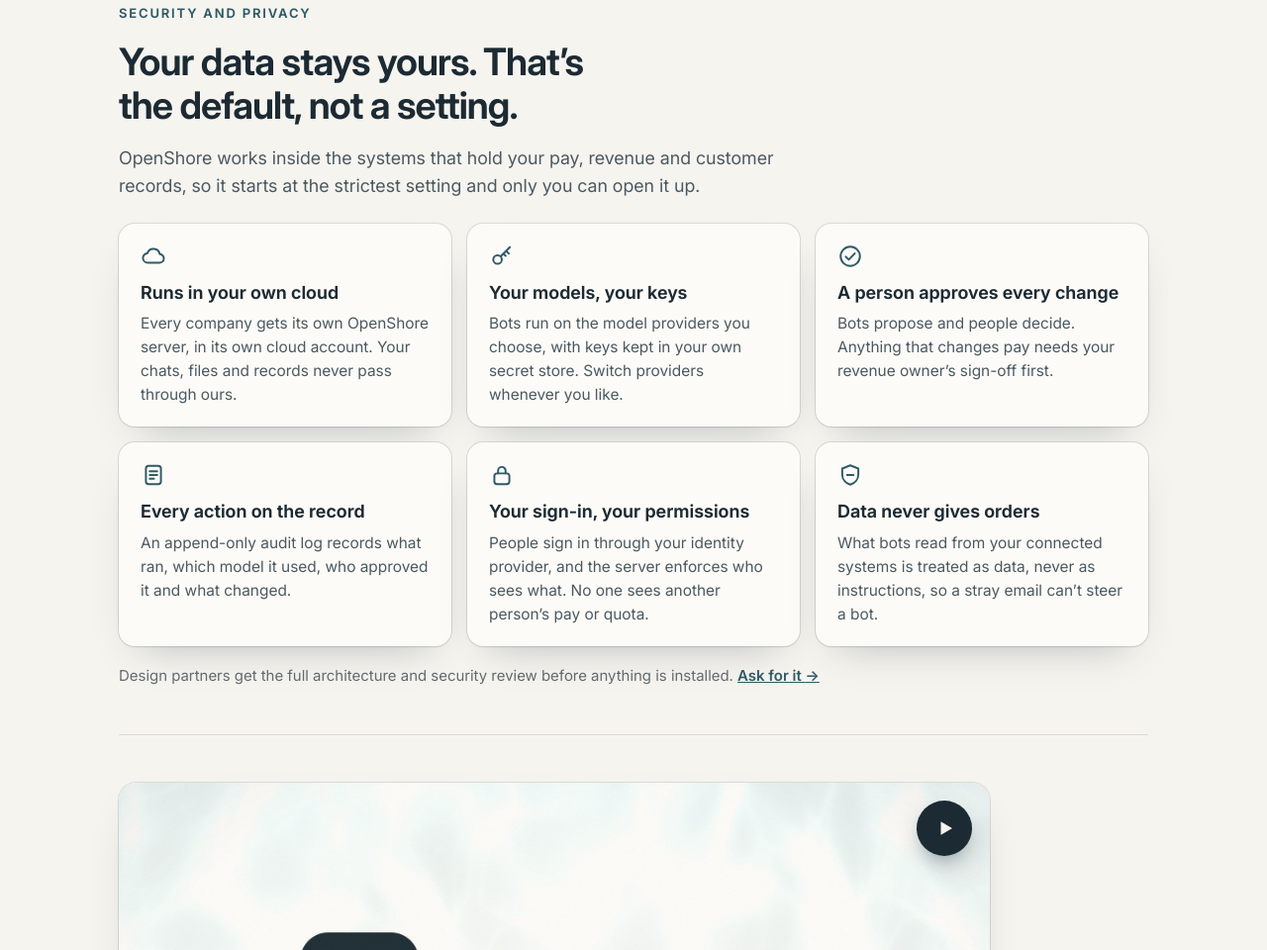
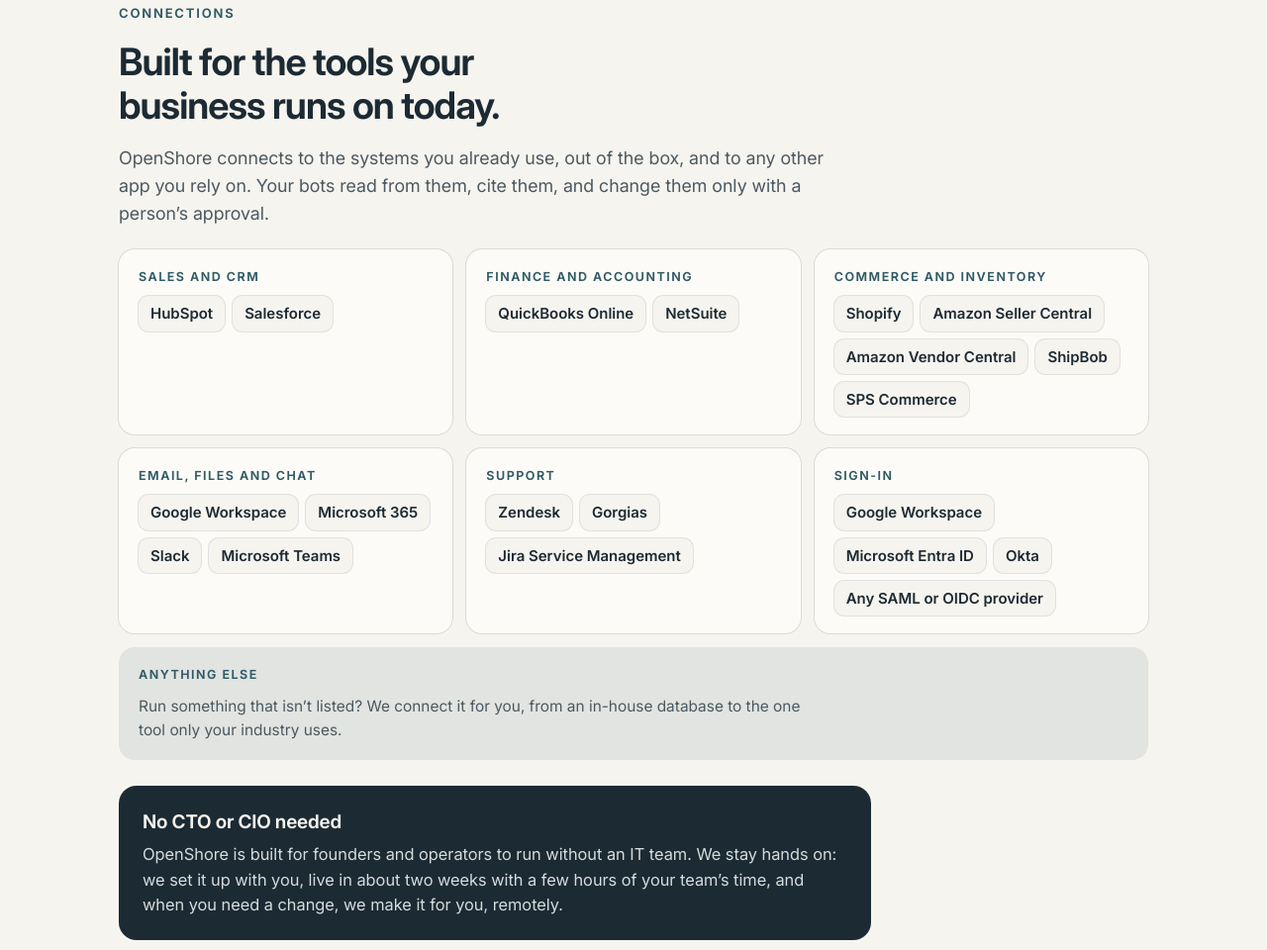
Before and after one commit to openshore-labs/OpenShore.ai-marketing-site, an Eleventy site: page src/index.njk in a window 1280 px wide. Shown: the part 1720-2680 px from the top of the page at 99% size. Built offline with nearby package versions, Linux system fonts and the light colour scheme; Eleventy itself is replaced by a stand-in of ours; files that its build step writes are made by us from their sources.

Commit message:
feat: connections, hands-on setup, the CFO line and the founder line (#5)
From the second cold read (founder, 2026-11-18):
- Connections section after the worked examples: the out-of-the-box
  connectors from the product plan, grouped (src/_data/connections.js),
  names only, plus "anything else" connected for you.
- No CTO or CIO needed: built for founders to run, set up with you in
  about two weeks, and changed for you remotely when you need it.
- Who it's for leads with "Your two-person ops team works like ten." and a
  short line telling bots from agents, with the product tour as the hook.
- The design partner offer gains a CFO line and a line on the founder's
  background, linked to Grow with Us.


Claude-Session: https://claude.ai/code/session_01JMDT1VSUzq9i6TkBqUqdMm

Co-authored-by: Claude <noreply@anthropic.com>

```diff
--- /dev/null
+++ b/src/_data/connections.js
@@ -0,0 +1,20 @@
+// The systems OpenShore connects to out of the box (founder, 2026-11-18),
+// shown on the home page (_includes/ent-connections.njk). Every name here is
+// a connector in the product plan (openshore.enterprise, docs/ENTERPRISE_PLAN.md:
+// HubSpot, Salesforce, Shopify and QuickBooks Online from milestone 4b;
+// Google Workspace, Microsoft 365, Slack, Teams, SPS Commerce, Amazon, NetSuite
+// and ShipBob from 4c; Zendesk, Gorgias and Jira Service Management with ticket
+// triage; sign-in through Google Workspace, Microsoft Entra ID, Okta or any
+// SAML or OIDC provider). Anything else connects through an MCP connection or
+// a connector built for that company. Add a name only when the plan has it.
+//
+// Names only, no logos: a vendor's logo goes on the page only from its own
+// brand kit and under its terms.
+export default [
+  { group: "Sales and CRM", items: ["HubSpot", "Salesforce"] },
+  { group: "Finance and accounting", items: ["QuickBooks Online", "NetSuite"] },
+  { group: "Commerce and inventory", items: ["Shopify", "Amazon Seller Central", "Amazon Vendor Central", "ShipBob", "SPS Commerce"] },
+  { group: "Email, files and chat", items: ["Google Workspace", "Microsoft 365", "Slack", "Microsoft Teams"] },
+  { group: "Support", items: ["Zendesk", "Gorgias", "Jira Service Management"] },
+  { group: "Sign-in", items: ["Google Workspace", "Microsoft Entra ID", "Okta", "Any SAML or OIDC provider"] },
+];
--- /dev/null
+++ b/src/_includes/ent-connections.njk
@@ -0,0 +1,29 @@
+{#- What OpenShore connects to, and how it gets set up (founder,
+    2026-11-18): the out-of-the-box connectors from src/_data/connections.js,
+    the promise to connect anything else, and the hands-on setup line for
+    companies with no CTO or CIO. -#}
+      <section class="ent-sec" id="connections" aria-labelledby="conn-h">
+        <h2 class="ent-eyebrow" id="conn-h">Connections</h2>
+        <h3 class="ent-h">Built for the tools your business runs on today.</h3>
+        <p class="ent-body">OpenShore connects to the systems you already use, out of the box, and to any other app you rely on. Your bots read from them, cite them, and change them only with a person’s approval.</p>
+        <div class="ent-conn">
+{%- for g in connections %}
+          <div class="ent-conn-group">
+            <h4>{{ g.group }}</h4>
+            <ul role="list">
+{%- for item in g.items %}
+              <li>{{ item }}</li>
+{%- endfor %}
+            </ul>
+          </div>
+{%- endfor %}
+          <div class="ent-conn-group ent-conn-group--any">
+            <h4>Anything else</h4>
+            <p>Run something that isn’t listed? We connect it for you, from an in-house database to the one tool only your industry uses.</p>
+          </div>
+        </div>
+        <div class="ent-setup">
+          <p class="ent-setup-k">No CTO or CIO needed</p>
+          <p class="ent-setup-t">OpenShore is built for founders and operators to run without an IT team. We stay hands on: we set it up with you, live in about two weeks with a few hours of your team’s time, and when you need a change, we make it for you, remotely.</p>
+        </div>
+      </section>
--- a/src/index.njk
+++ b/src/index.njk
@@ -28,6 +28,8 @@ pageDescription: "Tomorrow's AI workspace, for today's startups. OpenShore is th
 
 {% include "ent-demos.njk" %}
 
+{% include "ent-connections.njk" %}
+
 {% include "ent-security.njk" %}
 
       <section class="ent-films" aria-label="The promo film">
@@ -41,9 +43,11 @@ pageDescription: "Tomorrow's AI workspace, for today's startups. OpenShore is th
 
       <section class="ent-sec" aria-labelledby="who-h">
         <h2 class="ent-eyebrow" id="who-h">Who it’s for</h2>
-        <p class="ent-body">Work is being reorganized around AI, and growing companies feel it first. They need revenue ops, finance and planning before they can afford to hire for them, while their people already use AI on their own, scattered across a dozen tools with no one steering it.</p>
+        <h3 class="ent-h">Your two-person ops team works like ten.</h3>
+        <p class="ent-body">Work is being reorganized around AI, and growing companies feel it first. They need revenue ops, finance, planning and supply chain running well long before they can staff a full team for each, while their people already use AI on their own, scattered across a dozen tools with no one steering it.</p>
         <p class="ent-body">OpenShore brings it into one place. Your team and expert bots share the same chats and projects. You message a bot like an employee, it does the work with sources, and a person approves every change. It runs on whatever models the company already uses, on its own keys.</p>
         <p class="ent-body">Our bet is that every company will soon divide its work between people and agents. Startups can build that way from day one, so we start there and grow with them.</p>
+        <p class="ent-body">Bots and agents aren’t the same thing. Bots are the experts we set up for each function. Agents are what your people and your bots start to get the work done. <a href="/enterprise/platform/">The product tour</a> shows both at work.</p>
         <p class="ent-statement">Every Team — Every Agent. Working as One.</p>
       </section>
 
@@ -173,6 +177,8 @@ pageDescription: "Tomorrow's AI workspace, for today's startups. OpenShore is th
             </ul>
           </div>
         </div>
+        <p class="ent-cfo"><b>A cost your CFO can approve.</b> You pay only what OpenShore costs us to run, with no margin, and your model usage is billed by your provider directly, at cost. We walk your CFO through the numbers before you start, and you can leave any time.</p>
+        <p class="ent-founder-line">Built by <a href="/grow-with-us/">Jack Bigelow</a>, who spent more than 15 years building the revenue operations, planning and AI systems behind businesses as large as $200B at Microsoft, AWS and Amazon.</p>
         <p class="ent-lede ent-partner-ask">To apply, email <a href="mailto:{{ site.enterpriseContact }}?subject={{ 'OpenShore design partner' | urlencode }}">{{ site.enterpriseContact }}</a>. Jack reads every message and replies personally.</p>
       </section>
       <script src="/enterprise/charts.js?v={{ rev.entCharts }}" defer></script>
--- a/src/static/enterprise/enterprise.css
+++ b/src/static/enterprise/enterprise.css
@@ -595,3 +595,22 @@ main, .ent-top, .ent-foot {
 .cd-tabs button:active { transform: scale(0.97); }
 @media (hover: hover) { .cd-tabs button:hover { color: var(--ink); } }
 .ent-partner-ask { margin-top: 4px; }
+
+/* ---- Connections and setup, the CFO and founder lines (2026-11-18) ---- */
+.ent-conn { display: grid; grid-template-columns: repeat(3, minmax(0, 1fr)); gap: 14px; margin-top: 4px; }
+.ent-conn-group { background: var(--raised); border-radius: 16px; padding: 18px 20px; box-shadow: 0 0 0 1px var(--rule); display: flex; flex-direction: column; gap: 10px; }
+.ent-conn-group h4 { font-size: 12.5px; font-weight: 650; letter-spacing: 0.12em; text-transform: uppercase; color: var(--sea); }
+.ent-conn-group ul { list-style: none; margin: 0; padding: 0; display: flex; flex-wrap: wrap; gap: 8px; }
+.ent-conn-group li { padding: 6px 12px; border-radius: 10px; background: var(--paper); box-shadow: 0 0 0 1px var(--rule); font-size: 15px; font-weight: 600; color: var(--ink); }
+.ent-conn-group p { font-size: 15.5px; color: var(--ink-soft); }
+.ent-conn-group--any { grid-column: 1 / -1; background: var(--sea-soft); box-shadow: none; }
+.ent-conn-group--any p { max-width: 70ch; }
+.ent-setup { margin-top: 8px; border-radius: 18px; padding: 22px 24px; background: var(--ink); color: var(--paper); display: flex; flex-direction: column; gap: 6px; max-width: 760px; }
+.ent-setup-k { font-size: 19px; font-weight: 650; letter-spacing: -0.01em; }
+.ent-setup-t { font-size: 16.5px; line-height: 1.55; color: #d5dcdc; }
+@media (max-width: 900px) { .ent-conn { grid-template-columns: repeat(2, minmax(0, 1fr)); } }
+@media (max-width: 600px) { .ent-conn { grid-template-columns: minmax(0, 1fr); } }
+
+.ent-cfo, .ent-founder-line { max-width: 70ch; font-size: 16.5px; line-height: 1.55; color: #d5dcdc; }
+.ent-cfo b { color: var(--paper); font-weight: 650; }
+.ent-founder-line { padding-top: 14px; border-top: 1px solid rgba(246, 244, 239, 0.14); width: 100%; }
```
